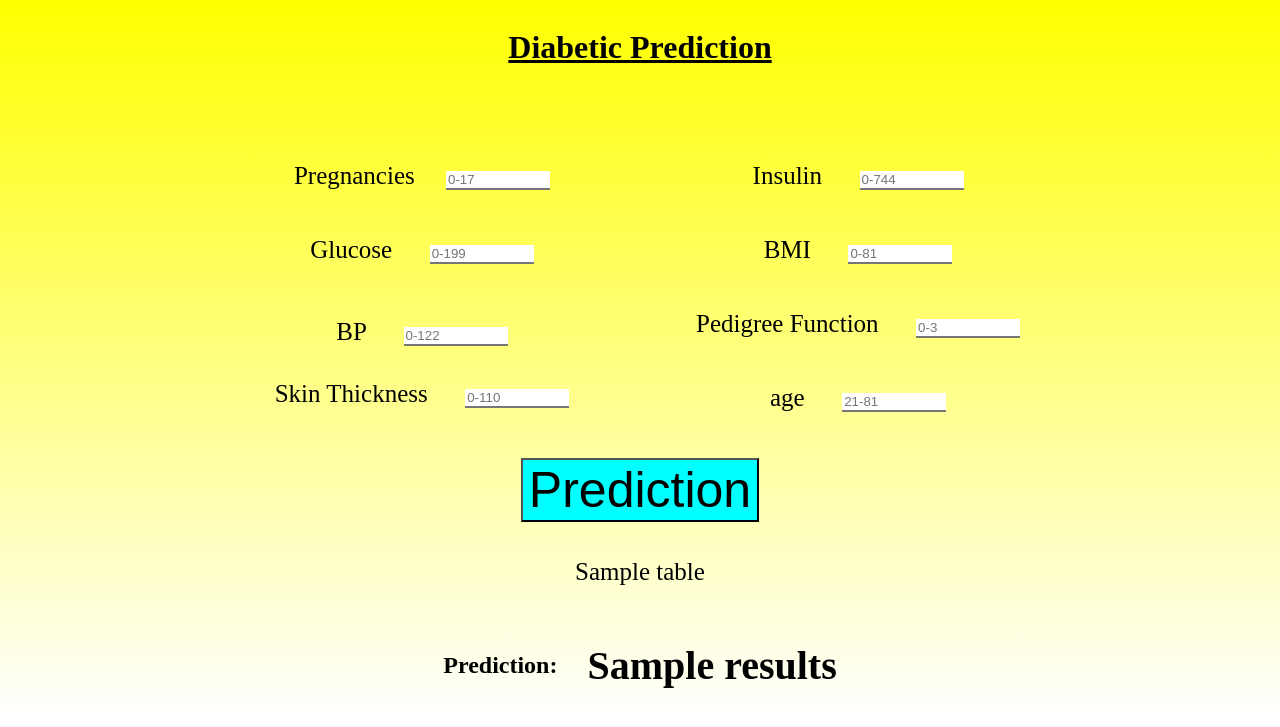
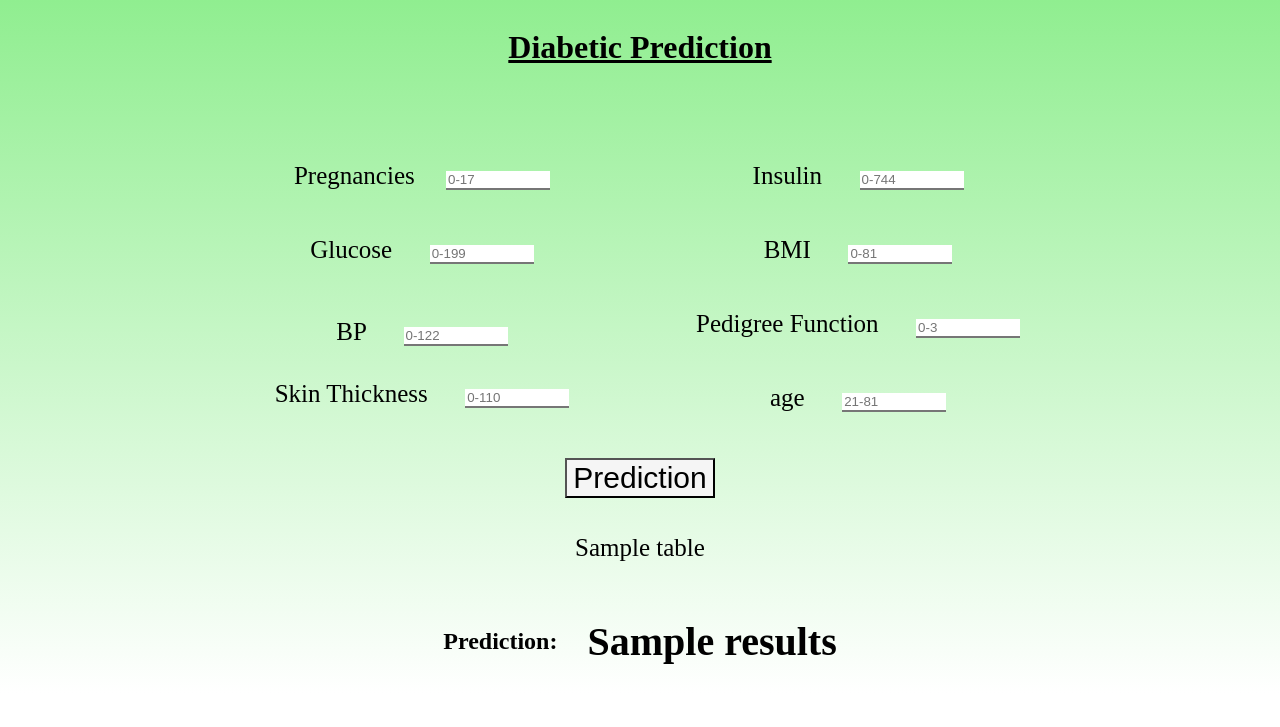
Before and after one commit to samarthagali/Diabetes-Predictor, a Flask app: template templates/home.html in a window 1280 px wide. Shown: the top 727 px of the page. Run offline with Flask 3, Linux system fonts and the light colour scheme; the template is opened without the code that fills it: most values are stand-ins (such as "Sample title", 1, 10 or a date in 2020).

Commit message:
minor changes

```diff
--- a/static/styles/home.css
+++ b/static/styles/home.css
@@ -8,7 +8,7 @@ html
 }
 
 body{
-  background: linear-gradient(to bottom, yellow, white);
+  background: linear-gradient(to bottom, lightgreen, white);
   background-size: cover;
   background-repeat: no-repeat;
 }
--- a/templates/home.html
+++ b/templates/home.html
@@ -49,7 +49,7 @@
         </div>
 
         <div class="submit">
-            <input type="submit" style="font-size:50px; background-color: aqua;" value="Prediction" required />
+            <input type="submit" style="font-size:30px; background-color: whitesmoke;" value="Prediction" required />
         </div>
     </form> <br/><br/>
     <div class="heading table">
```
Also changed, not shown: 2 other files.
